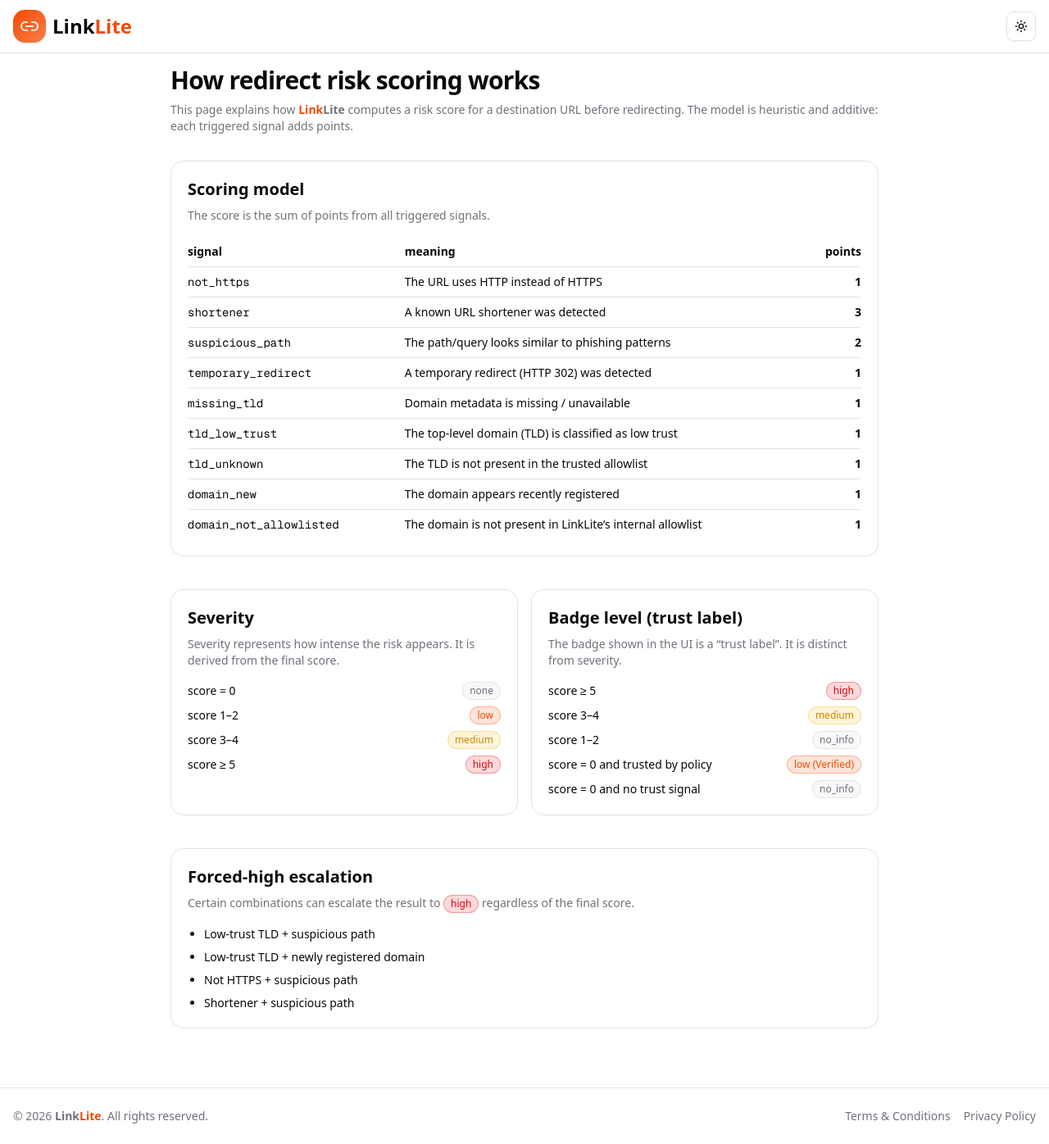
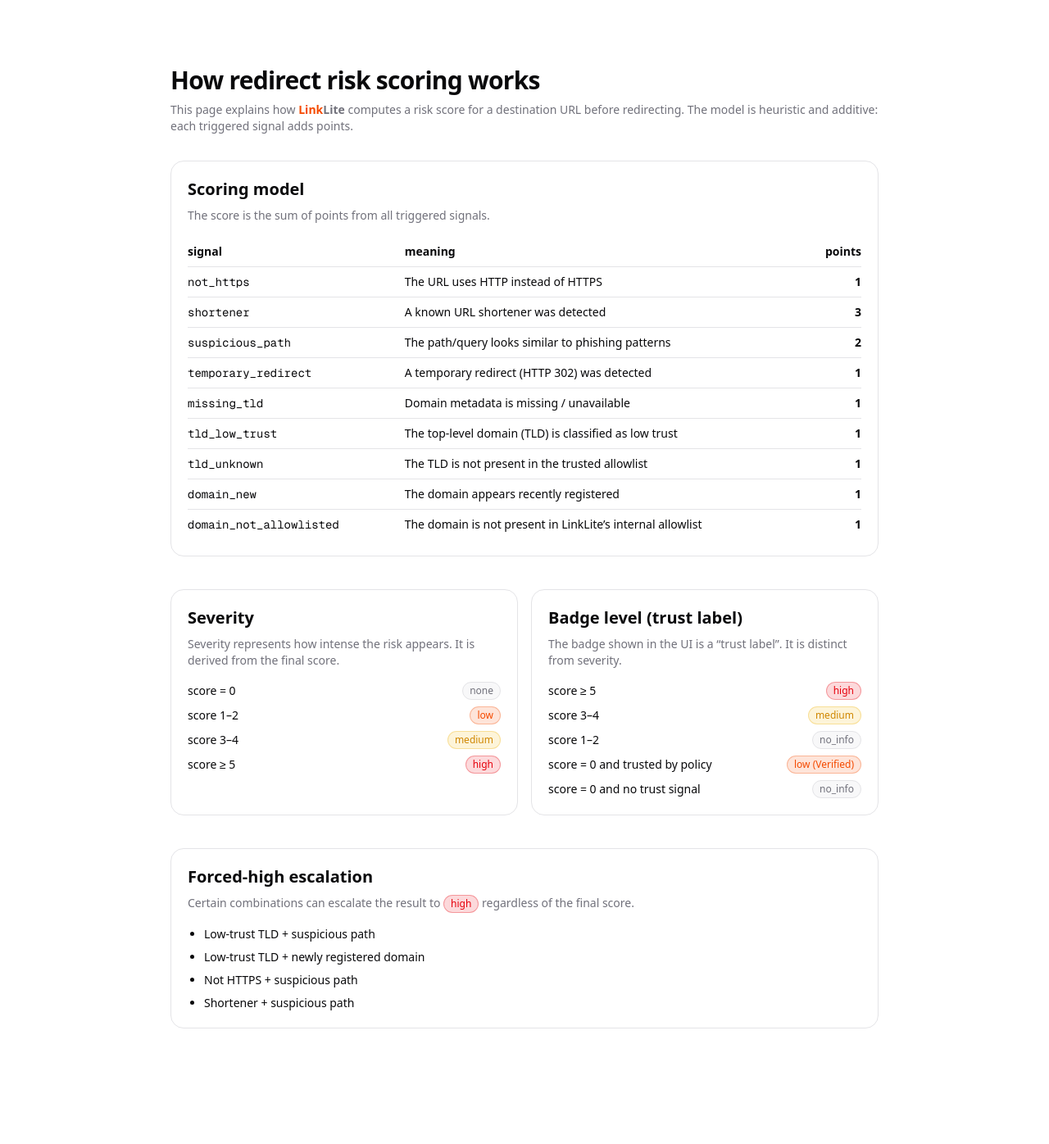
Before and after one commit to RaresMusea/linklite, a Next.js app: page /risk-scoring in a window 1280 px wide. Shown: the whole page at 82% size. After the commit the page ends 1295 px from the top, so only its background shows below. Built offline with nearby package versions, Linux system fonts and the light colour scheme.

Commit message:
Move root layout and root page within a grouped route

```diff
--- a/app/layout.tsx
+++ b/app/layout.tsx
@@ -1,10 +1,8 @@
 import type { Metadata } from 'next';
 import { Geist, Geist_Mono } from 'next/font/google';
 import './globals.css';
-import { Header } from '@/components/specific/landing/Header';
 import React from 'react';
 import { ThemeProvider } from 'next-themes';
-import { Footer } from '@/components/shared/footer/Footer';
 import { Toaster } from '@/components/ui/sonner';
 
 const geistSans = Geist({
@@ -38,9 +36,7 @@ export default function RootLayout({
         <html lang="en" suppressHydrationWarning className="scroll-smooth">
             <body className={`${geistSans.variable} ${geistMono.variable} antialiased`}>
                 <ThemeProvider attribute="class" defaultTheme="system" enableSystem>
-                    <Header />
                     {children}
-                    <Footer />
                     <Toaster position="bottom-center" expand={false} />
                 </ThemeProvider>
             </body>
--- a/app/page.tsx
+++ /dev/null
@@ -1,15 +0,0 @@
-import { Hero } from '@/components/specific/landing/Hero';
-import { Features } from '@/components/specific/landing/Features';
-
-export default function Home() {
-    return (
-        <>
-            <div className="bg-background text-foreground">
-                <Hero />
-                <section className="relative z-10">
-                    <Features />
-                </section>
-            </div>
-        </>
-    );
-}
```
